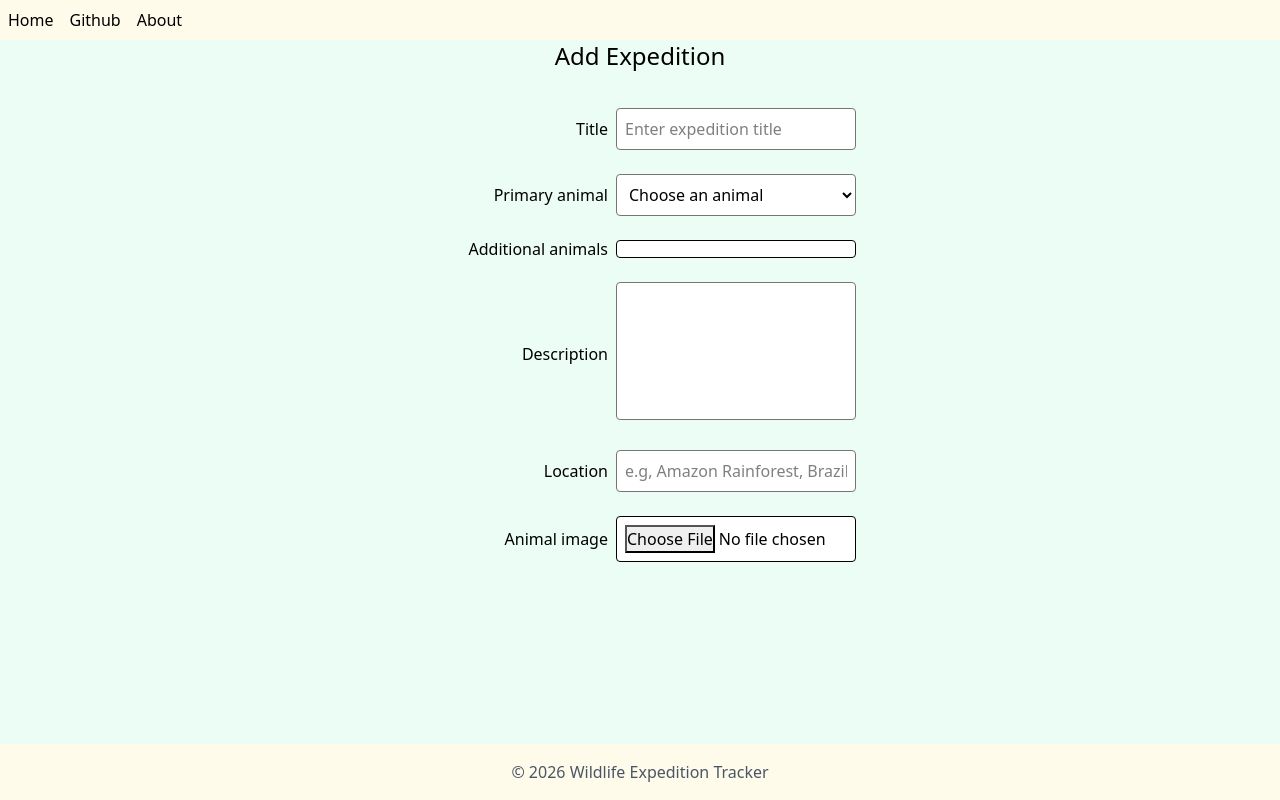
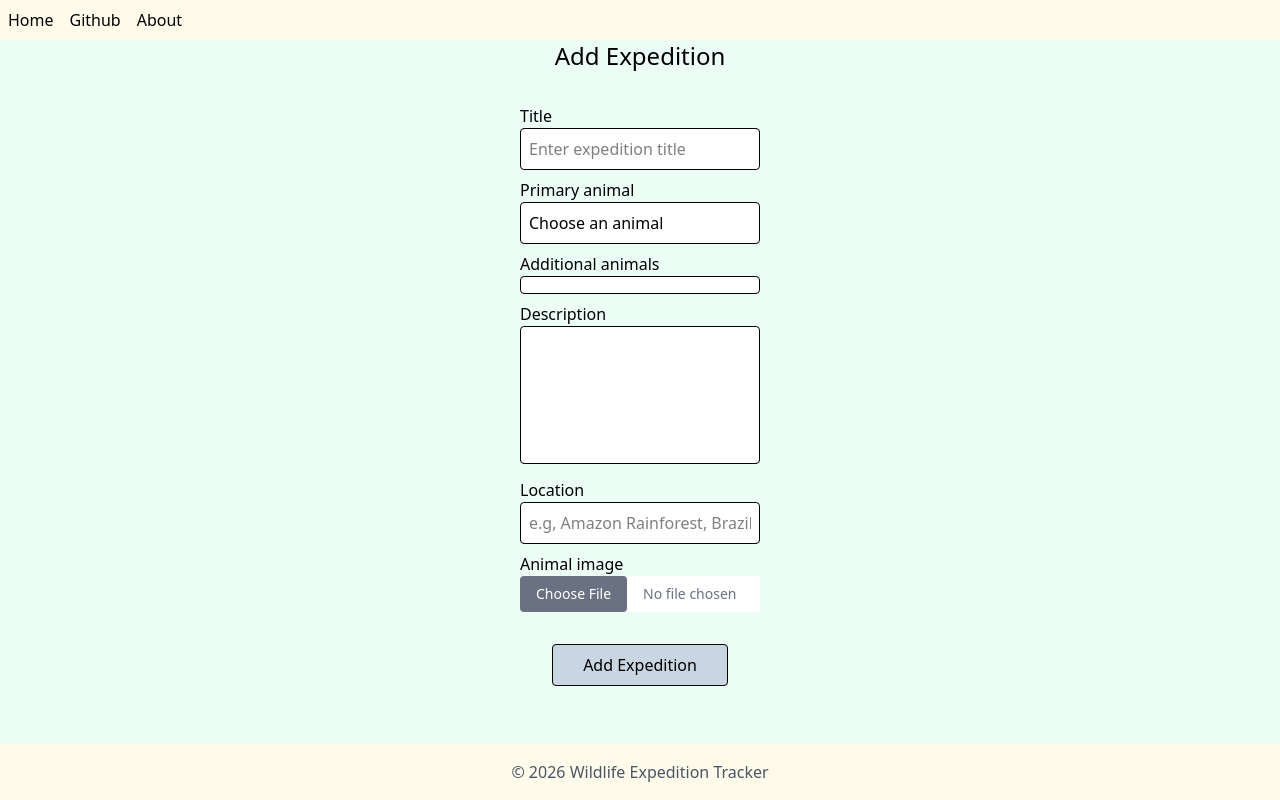
Before and after one commit to BobiBash/Softuni-Django-basics-project, a Django app: page /expeditions/add-expedition/ in a window 1280 px wide. Run offline with Django 5.2, Linux system fonts and the light colour scheme; data that the repository does not hold is empty; some libraries are stand-ins or nearby versions.

Commit message:
Feat: Add 'add expedition' button and fixed animal_image upload button

```diff
--- a/Wildlife_Expedition_Tracker/expeditions/forms.py
+++ b/Wildlife_Expedition_Tracker/expeditions/forms.py
@@ -18,30 +18,34 @@ class ExpeditionForm(forms.ModelForm):
                   'animal_image']
 
 
+
         widgets = {
             'title': forms.TextInput(attrs={
-                'class': 'border rounded-sm m-2 p-2 w-full',
+                'class': 'border rounded-sm p-2 w-full',
+                'style': 'background-color: white;',
                 'placeholder': 'Enter expedition title',
             }),
             'primary_animal': forms.Select(attrs={
-                'class': 'border rounded-sm m-2 p-2 w-full appearance-none',
+                'class': 'border rounded-sm p-2 w-full appearance-none',
                 'style': 'background-color: white;',
                 'placeholder': 'Choose an animal',
             }),
             'additional_animals': forms.CheckboxSelectMultiple(attrs={
             }),
             'description': forms.Textarea(attrs={
-                'style':'resize:none;',
+                'style':'resize:none; background-color: white',
                 'rows':'5',
-                'class': 'border rounded-sm m-2 p-2 w-full',
+                'class': 'border rounded-sm p-2 w-full',
 
             }),
             'location': forms.TextInput(attrs={
-                'class': 'border rounded-sm m-2 p-2 w-full',
+                'class': 'border rounded-sm p-2 w-full',
+                'style': 'background-color: white;',
                 'placeholder': 'e.g, Amazon Rainforest, Brazil'
             }),
             "animal_image": forms.FileInput(attrs={
-                'class': 'hidden border rounded-sm m-2 p-2 w-full appearance-none',
-                'style': 'background-color: white;'
+                'class': 'block w-full text-sm text-gray-500 file:mr-4 file:py-2 file:px-4 file:rounded-sm file:border-0 file:bg-gray-500 file:text-white hover:file:bg-gray-600',
+                'style': 'background-color: white;',
+                'id': 'id_animal_image',
             }),
         }
--- a/Wildlife_Expedition_Tracker/expeditions/views.py
+++ b/Wildlife_Expedition_Tracker/expeditions/views.py
@@ -13,6 +13,7 @@ def add_expedition(request: HttpRequest) -> HttpResponse:
         if form.is_valid():
             form.save()
             messages.success(request, "Expedition Added Successfully")
+            return redirect('expeditions_list')
         else:
             messages.error(request, "Please correct the error/s below.")
 
--- a/Wildlife_Expedition_Tracker/templates/expeditions/add_expedition.html
+++ b/Wildlife_Expedition_Tracker/templates/expeditions/add_expedition.html
@@ -7,10 +7,10 @@
             <div class="flex flex-col">
                 {% csrf_token %}
                 {% for field in form %}
-                <div class="flex items-center m-1">
-                    <label class="w-48 text-right">{{ field.label }}</label>
+                <div class="flex flex-col">
+                    <label class="text-left items-start justify-start relative mt-2">{{ field.label }}</label>
                     {% if field.name == 'additional_animals' %}
-                        <div style="background-color: white;" class="w-60 max-h-40 overflow-y-auto border rounded p-2 m-2">
+                        <div style="background-color: white;" class="p-2 w-60 max-h-40 overflow-y-auto border rounded">
                             {{ field }}
                         </div>
                     {% else %}
@@ -20,6 +20,7 @@
                     {% endif %}
                 </div>
                 {% endfor %}
+                <button class="border rounded-sm p-2 m-8 bg-slate-300 hover:bg-slate-400`" type="submit">Add Expedition</button>
             </div>
         </form>
 
--- a/Wildlife_Expedition_Tracker/templates/expeditions/expeditions_list.html
+++ b/Wildlife_Expedition_Tracker/templates/expeditions/expeditions_list.html
@@ -7,6 +7,7 @@
     </div>
     <div class="flex justify-center min-h- min-w-2.5 border">
         {% for expedition in expeditions %}
+        {{ expedition.title }}
         {% empty %}
             <h1 class="">No expeditions registered yet.</h1>
         {% endfor %}
--- a/Wildlife_Expedition_Tracker/theme/static/css/dist/styles.css
+++ b/Wildlife_Expedition_Tracker/theme/static/css/dist/styles.css
@@ -10,15 +10,24 @@
       "Courier New", monospace;
     --color-amber-50: oklch(98.7% 0.022 95.277);
     --color-emerald-50: oklch(97.9% 0.021 166.113);
+    --color-blue-600: oklch(54.6% 0.245 262.881);
+    --color-blue-700: oklch(48.8% 0.243 264.376);
     --color-slate-300: oklch(86.9% 0.022 252.894);
+    --color-slate-400: oklch(70.4% 0.04 256.788);
+    --color-slate-600: oklch(44.6% 0.043 257.281);
+    --color-slate-700: oklch(37.2% 0.044 257.287);
     --color-gray-50: oklch(98.5% 0.002 247.839);
+    --color-gray-200: oklch(92.8% 0.006 264.531);
+    --color-gray-500: oklch(55.1% 0.027 264.364);
     --color-gray-600: oklch(44.6% 0.03 256.802);
+    --color-gray-700: oklch(37.3% 0.034 259.733);
     --color-gray-950: oklch(13% 0.028 261.692);
     --color-black: #000;
+    --color-white: #fff;
     --spacing: 0.25rem;
-    --container-sm: 24rem;
-    --container-md: 28rem;
     --container-7xl: 80rem;
+    --text-sm: 0.875rem;
+    --text-sm--line-height: calc(1.25 / 0.875);
     --text-xl: 1.25rem;
     --text-xl--line-height: calc(1.75 / 1.25);
     --text-2xl: 1.5rem;
@@ -27,9 +36,11 @@
     --text-4xl--line-height: calc(2.5 / 2.25);
     --text-5xl: 3rem;
     --text-5xl--line-height: 1;
+    --font-weight-semibold: 600;
     --tracking-normal: 0em;
     --leading-normal: 1.5;
     --radius-sm: 0.25rem;
+    --radius-lg: 0.5rem;
     --default-font-family: var(--font-sans);
     --default-mono-font-family: var(--font-mono);
   }
@@ -39,6 +50,7 @@
     box-sizing: border-box;
     margin: 0;
     padding: 0;
+    border: 0 solid;
   }
   html, :host {
     line-height: 1.5;
@@ -123,7 +135,7 @@
     letter-spacing: inherit;
     color: inherit;
     border-radius: 0;
-
+    background-color: transparent;
     opacity: 1;
   }
   :where(select:is([multiple], [size])) optgroup {
@@ -184,6 +196,9 @@
   }
 }
 @layer utilities {
+  .relative {
+    position: relative;
+  }
   .static {
     position: static;
   }
@@ -224,26 +239,29 @@
   .m-4 {
     margin: calc(var(--spacing) * 4);
   }
-  .m-\[5px\] {
-    margin: 5px;
+  .m-8 {
+    margin: calc(var(--spacing) * 8);
   }
   .mx-auto {
     margin-inline: auto;
   }
+  .mt-2 {
+    margin-top: calc(var(--spacing) * 2);
+  }
   .mt-5 {
     margin-top: calc(var(--spacing) * 5);
-  }
-  .mb-1 {
-    margin-bottom: calc(var(--spacing) * 1);
   }
   .mb-2 {
     margin-bottom: calc(var(--spacing) * 2);
   }
-  .mb-4 {
-    margin-bottom: calc(var(--spacing) * 4);
-  }
   .mb-6 {
     margin-bottom: calc(var(--spacing) * 6);
+  }
+  .ml-2 {
+    margin-left: calc(var(--spacing) * 2);
+  }
+  .ml-4 {
+    margin-left: calc(var(--spacing) * 4);
   }
   .block {
     display: block;
@@ -251,8 +269,11 @@
   .flex {
     display: flex;
   }
-  .h-96 {
-    height: calc(var(--spacing) * 96);
+  .hidden {
+    display: none;
+  }
+  .inline-block {
+    display: inline-block;
   }
   .h-screen {
     height: 100vh;
@@ -308,26 +308,17 @@
   .max-w-7xl {
     max-width: var(--container-7xl);
   }
-  .max-w-40 {
-    max-width: calc(var(--spacing) * 40);
-  }
-  .max-w-64 {
-    max-width: calc(var(--spacing) * 64);
-  }
-  .max-w-md {
-    max-width: var(--container-md);
-  }
-  .max-w-sm {
-    max-width: var(--container-sm);
-  }
   .min-w-2\.5 {
     min-width: calc(var(--spacing) * 2.5);
   }
-  .flex-1 {
-    flex: 1;
-  }
   .flex-grow {
     flex-grow: 1;
+  }
+  .cursor-pointer {
+    cursor: pointer;
+  }
+  .appearance-none {
+    appearance: none;
   }
   .flex-col {
     flex-direction: column;
@@ -338,11 +329,14 @@
   .items-center {
     align-items: center;
   }
+  .items-start {
+    align-items: flex-start;
+  }
   .justify-center {
     justify-content: center;
   }
-  .gap-4 {
-    gap: calc(var(--spacing) * 4);
+  .justify-start {
+    justify-content: flex-start;
   }
   .gap-10 {
     gap: calc(var(--spacing) * 10);
@@ -389,17 +404,20 @@
   .px-4 {
     padding-inline: calc(var(--spacing) * 4);
   }
+  .py-2 {
+    padding-block: calc(var(--spacing) * 2);
+  }
   .py-4 {
     padding-block: calc(var(--spacing) * 4);
   }
   .pt-10 {
     padding-top: calc(var(--spacing) * 10);
   }
-  .pr-4 {
-    padding-right: calc(var(--spacing) * 4);
-  }
   .text-center {
     text-align: center;
+  }
+  .text-left {
+    text-align: left;
   }
   .text-right {
     text-align: right;
@@ -419,6 +437,10 @@
     font-size: var(--text-5xl);
     line-height: var(--tw-leading, var(--text-5xl--line-height));
   }
+  .text-sm {
+    font-size: var(--text-sm);
+    line-height: var(--tw-leading, var(--text-sm--line-height));
+  }
   .text-xl {
     font-size: var(--text-xl);
     line-height: var(--tw-leading, var(--text-xl--line-height));
@@ -434,12 +456,89 @@
   .text-black {
     color: var(--color-black);
   }
+  .text-gray-500 {
+    color: var(--color-gray-500);
+  }
   .text-gray-600 {
     color: var(--color-gray-600);
+  }
+  .text-white {
+    color: var(--color-white);
   }
   .shadow-lg {
     --tw-shadow: 0 10px 15px -3px var(--tw-shadow-color, rgb(0 0 0 / 0.1)), 0 4px 6px -4px var(--tw-shadow-color, rgb(0 0 0 / 0.1));
     box-shadow: var(--tw-inset-shadow), var(--tw-inset-ring-shadow), var(--tw-ring-offset-shadow), var(--tw-ring-shadow), var(--tw-shadow);
+  }
+  .file\:mr-4::file-selector-button {
+    margin-right: calc(var(--spacing) * 4);
+  }
+  .file\:rounded-lg::file-selector-button {
+    border-radius: var(--radius-lg);
+  }
+  .file\:rounded-sm::file-selector-button {
+    border-radius: var(--radius-sm);
+  }
+  .file\:border-0::file-selector-button {
+    border-style: var(--tw-border-style);
+    border-width: 0px;
+  }
+  .file\:bg-blue-600::file-selector-button {
+    background-color: var(--color-blue-600);
+  }
+  .file\:bg-gray-500::file-selector-button {
+    background-color: var(--color-gray-500);
+  }
+  .file\:px-4::file-selector-button {
+    padding-inline: calc(var(--spacing) * 4);
+  }
+  .file\:py-2::file-selector-button {
+    padding-block: calc(var(--spacing) * 2);
+  }
+  .file\:text-sm::file-selector-button {
+    font-size: var(--text-sm);
+    line-height: var(--tw-leading, var(--text-sm--line-height));
+  }
+  .file\:font-semibold::file-selector-button {
+    --tw-font-weight: var(--font-weight-semibold);
+    font-weight: var(--font-weight-semibold);
+  }
+  .file\:text-white::file-selector-button {
+    color: var(--color-white);
+  }
+  @media (hover: hover) {
+    .hover\:bg-blue-700:hover {
+      background-color: var(--color-blue-700);
+    }
+  }
+  @media (hover: hover) {
+    .hover\:bg-gray-700:hover {
+      background-color: var(--color-gray-700);
+    }
+  }
+  @media (hover: hover) {
+    .hover\:bg-slate-400:hover {
+      background-color: var(--color-slate-400);
+    }
+  }
+  @media (hover: hover) {
+    .hover\:bg-slate-700:hover {
+      background-color: var(--color-slate-700);
+    }
+  }
+  @media (hover: hover) {
+    .hover\:file\:bg-blue-700:hover::file-selector-button {
+      background-color: var(--color-blue-700);
+    }
+  }
+  @media (hover: hover) {
+    .hover\:file\:bg-gray-500:hover::file-selector-button {
+      background-color: var(--color-gray-500);
+    }
+  }
+  @media (hover: hover) {
+    .hover\:file\:bg-gray-600:hover::file-selector-button {
+      background-color: var(--color-gray-600);
+    }
   }
 }
 @property --tw-space-x-reverse {
@@ -525,6 +624,10 @@
   inherits: false;
   initial-value: 0 0 #0000;
 }
+@property --tw-font-weight {
+  syntax: "*";
+  inherits: false;
+}
 @layer properties {
   @supports ((-webkit-hyphens: none) and (not (margin-trim: inline))) or ((-moz-orient: inline) and (not (color:rgb(from red r g b)))) {
     *, ::before, ::after, ::backdrop {
@@ -546,6 +649,7 @@
       --tw-ring-offset-width: 0px;
       --tw-ring-offset-color: #fff;
       --tw-ring-offset-shadow: 0 0 #0000;
+      --tw-font-weight: initial;
     }
   }
 }
```
Also changed, not shown: other parts of Wildlife_Expedition_Tracker/theme/static/css/dist/styles.css (+23 -23 lines), Wildlife_Expedition_Tracker/media/expeditions/Screenshot_2026-02-05_185405.png (added), Wildlife_Expedition_Tracker/media/expeditions/Screenshot_2026-02-05_185405_P5QMG0G.png (added), Wildlife_Expedition_Tracker/media/expeditions/Screenshot_2026-02-05_185405_PxgNvQy.png (added), Wildlife_Expedition_Tracker/media/expeditions/Screenshot_2026-02-05_185405_bkw2kX4.png (added), Wildlife_Expedition_Tracker/media/expeditions/Screenshot_2026-02-05_185405_slHq14Y.png (added), Wildlife_Expedition_Tracker/media/expeditions/Screenshot_2026-02-06_180501.png (added).
